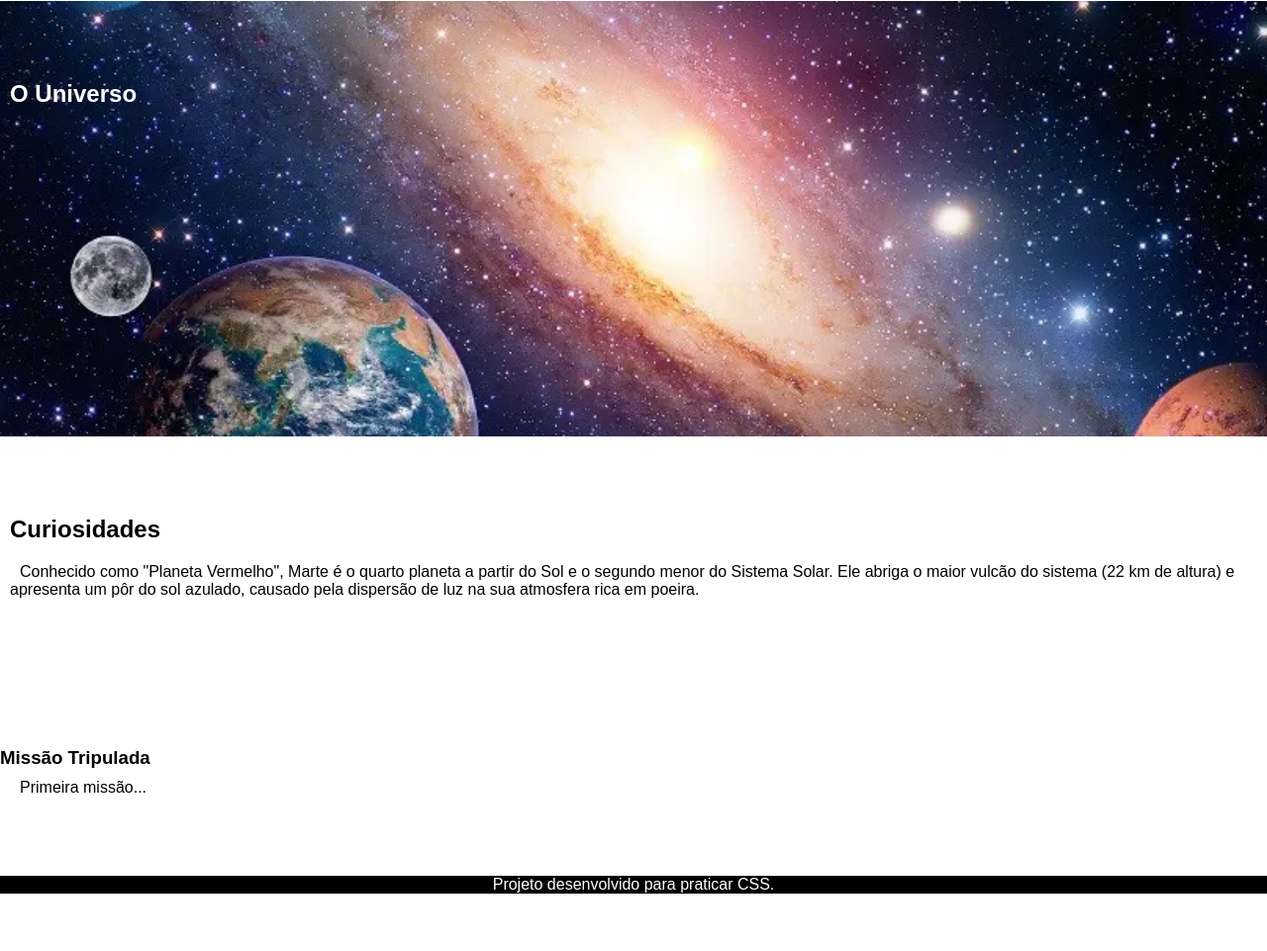
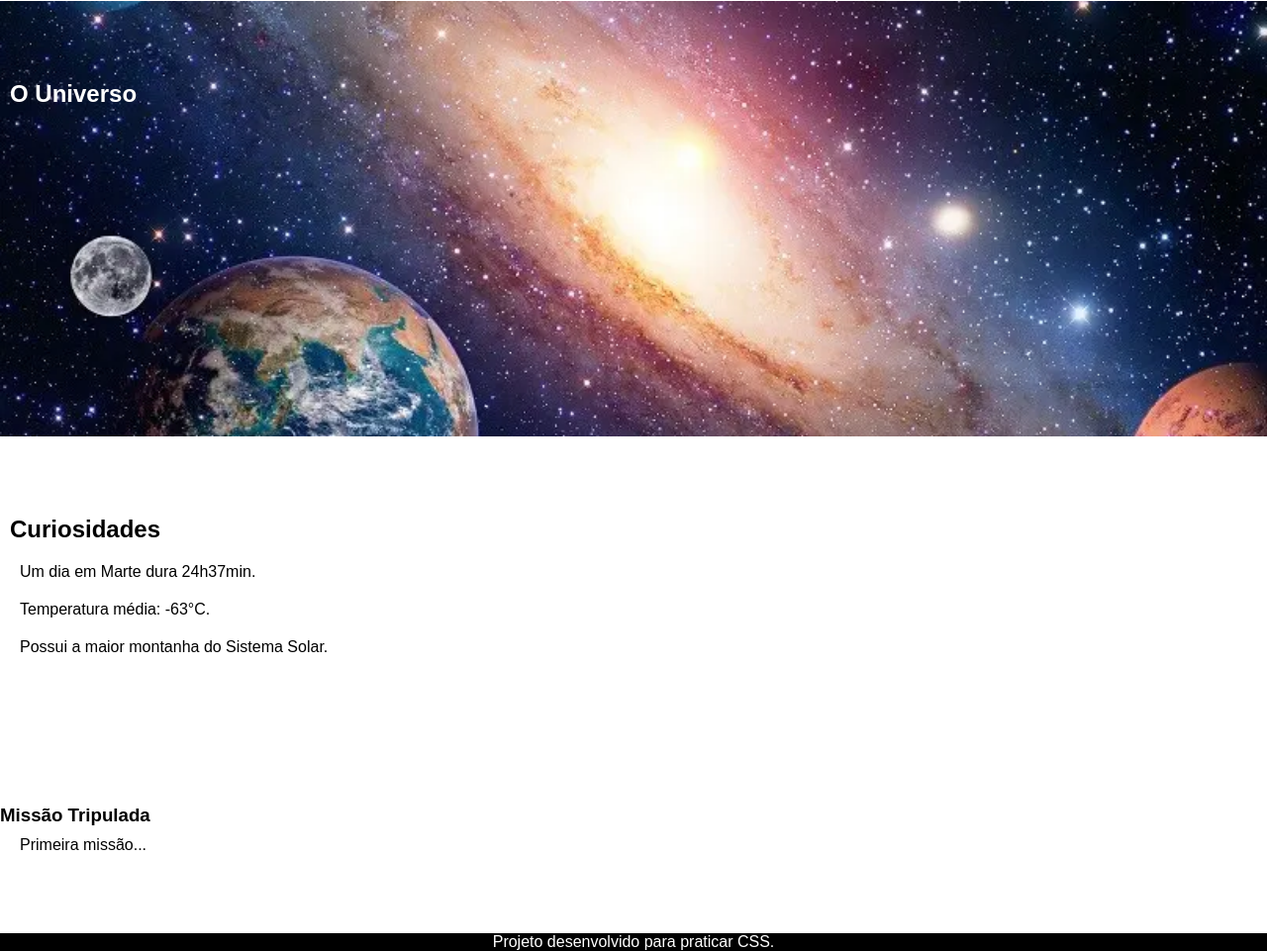
Before and after one commit to EvelynColaco/ExplorandoMarte, a plain HTML site: page index.html in a window 1280 px wide. Shown: the part 723-1684 px from the top of the page at 99% size. Before the commit the page ends 1626 px from the top, so only its background shows below. Drawn offline with Linux system fonts and the light colour scheme.

Commit message:
add conteúdo em curiosidades

```diff
--- a/index.html
+++ b/index.html
@@ -38,7 +38,9 @@
 
         <section id="curiosidades">
             <h2>Curiosidades</h2>
-            <p>Conhecido como "Planeta Vermelho", Marte é o quarto planeta a partir do Sol e o segundo menor do Sistema Solar. Ele abriga o maior vulcão do sistema (22 km de altura) e apresenta um pôr do sol azulado, causado pela dispersão de luz na sua atmosfera rica em poeira.</p>
+            <p>Um dia em Marte dura 24h37min.</p>
+            <p>Temperatura média: -63°C.</p>
+            <p>Possui a maior montanha do Sistema Solar.</p>
         </section>
 
         <section id="missao">
--- a/style.css
+++ b/style.css
@@ -7,7 +7,7 @@
 
 body{
     font-family: Arial, Helvetica, sans-serif;
-
+    /*incluir configuração padrão do texto*/
 }
 
 header{
@@ -71,6 +71,10 @@ main p{
 
 }
 
+#curiosidades{
+
+}
+
 footer{
     text-align: center;
     background-color: black;
```
